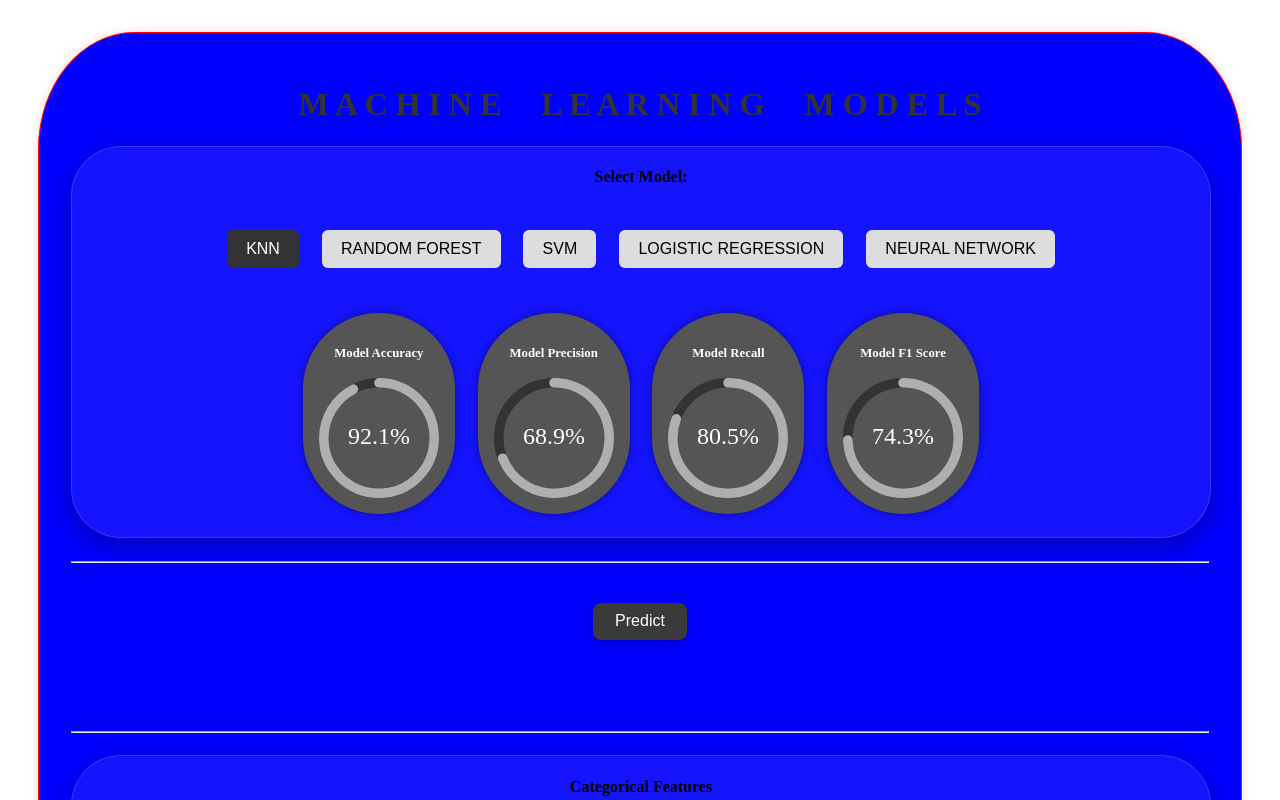
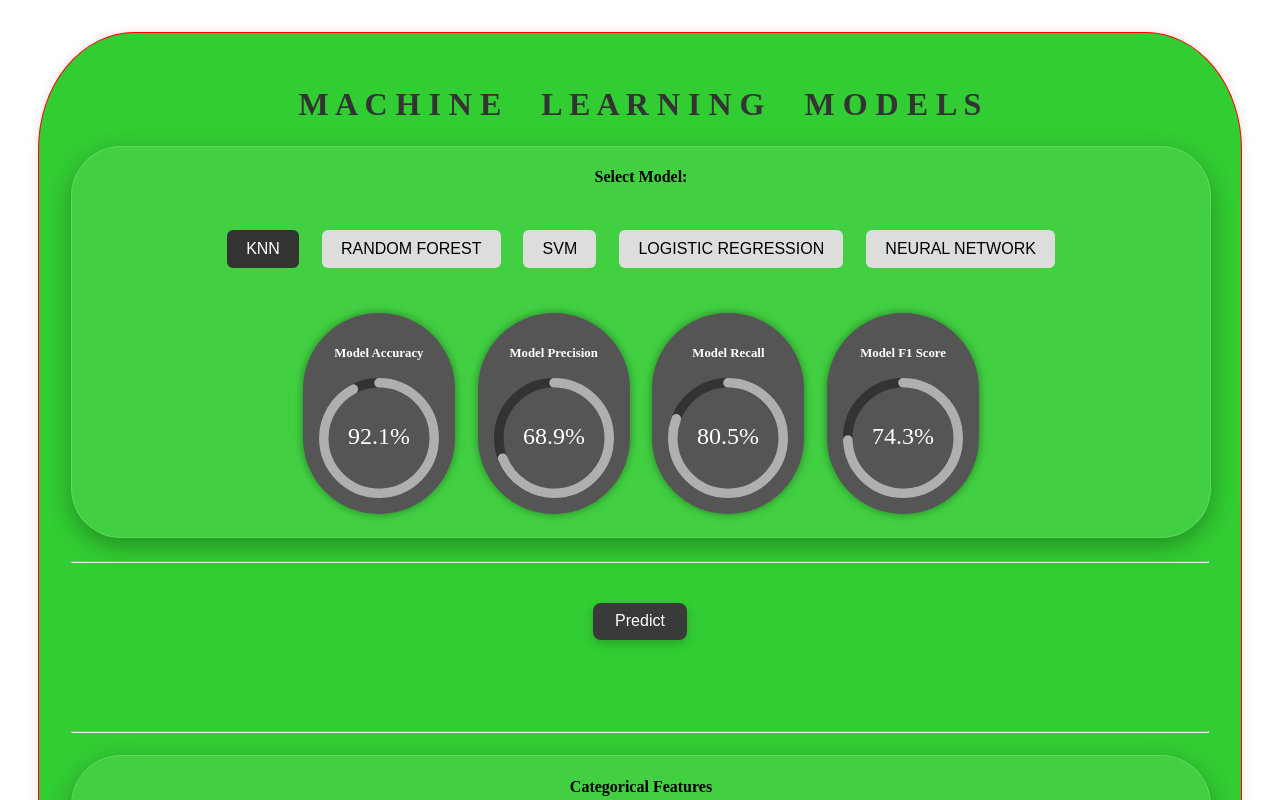
Before and after one commit to Jaturaput-Jongsubcharoen/ML_client, a React (Vite) app: page / in a window 1280 px wide. Shown: the top 800 px of the page. Built offline with nearby package versions, Linux system fonts and the light colour scheme.

Commit message:
Jaturaput_update20

```diff
--- a/src/App.css
+++ b/src/App.css
@@ -10,6 +10,7 @@
 
 .container-for-body {
   background-color: limegreen;
+  /* force redeploy */ /* <--- add this comment */
   min-height: 100vh; /* forces visible height */
   display: block;
   max-width: 100%;
--- a/src/App.jsx
+++ b/src/App.jsx
@@ -122,7 +122,7 @@ function App() {
 
   return (
     <>
-      <div className="container-for-body" style={{ backgroundColor: 'blue' }}>
+      <div className="container-for-body">
         <h1>M A C H I N E &nbsp;&nbsp;&nbsp; L E A R N I N G &nbsp;&nbsp;&nbsp; M O D E L S</h1>
           <div className="model-button-main-group">
           <h4>Select Model:</h4>
```
